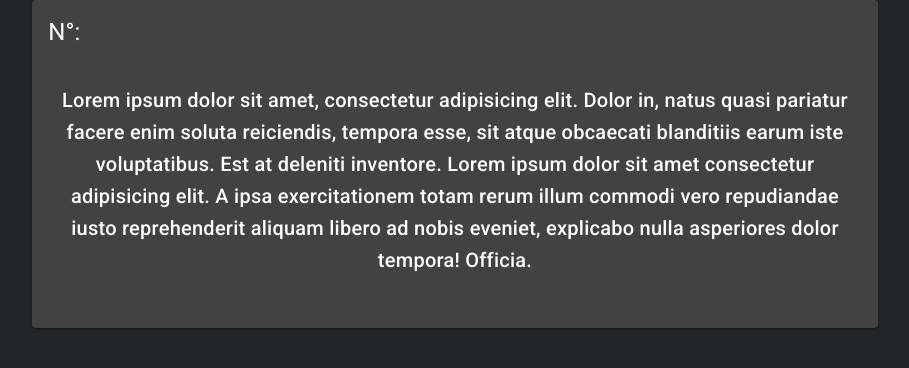
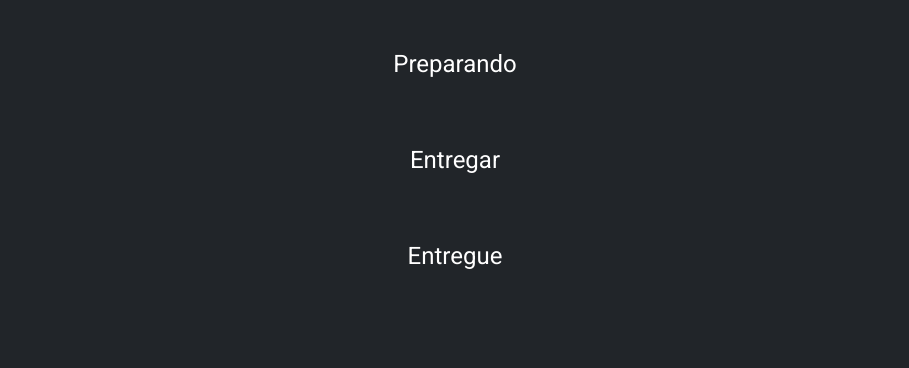
Before and after one commit to landergerotto/FazbearPizzariaProject, an Angular app in the folder Front/FazbearPizzaria/: page /pedidos in a window 1280 px wide. Shown: the top 368 px of the page, without its empty margins (185-1094 px from the left). Built offline with nearby package versions, Linux system fonts and the light colour scheme; no server answers.

Commit message:
Started to appear on orders page

```diff
--- /dev/null
+++ b/Front/FazbearPizzaria/src/app/model/kitchen-data.ts
@@ -0,0 +1,10 @@
+import { _Bottom } from "@angular/cdk/scrolling";
+
+export interface KitchenData {
+  orderID: number;
+  productName: string[];
+  quantity: number[];
+  pronto: boolean;
+  entregue: boolean;
+
+}
--- a/Front/FazbearPizzaria/src/app/pedidos-page/pedidos-page.component.html
+++ b/Front/FazbearPizzaria/src/app/pedidos-page/pedidos-page.component.html
@@ -1,21 +1,128 @@
 <div class="row d-flex justify-content-center text-align-center text-center">
-  <div class="col col-8">
-    <mat-card class="example-card">
+  <div class="col col-8 mt-5">
+    <div class="text-center" style="color:white">
+      <h1>Preparando</h1>
+    </div>
+    @for(item of orders; track item.orderID) {
+      @if (item.pronto == false) {
+        <mat-card class="example-card">
+          <mat-card-header>
+            <mat-card-title>
+              <h1>N°: {{ item.orderID }}</h1>
+            </mat-card-title>
+          </mat-card-header>
 
-      <mat-card-header>
-        <mat-card-title> <h1>N°:</h1> </mat-card-title>
-      </mat-card-header>
+          <mat-card-content class="d-flex justify-content-around">
+            <br />
+            <div>
+              @for(prod of item.productName; track prod) {
+              <h2>
+                {{ prod }}
+              </h2>
+            }
+            </div>
+            <div>
+              @for(qtd of item.quantity; track qtd) {
+                <h2>
+                  {{ qtd }}
+                </h2>
+              }
+            </div>
+            <br />
+          </mat-card-content>
+          <div class="text-center">
+            <button
+            mat-stroked-button
+            color="accent"
+            style="width: 20%;"
+            (click)="reloadPage()">PREPARADO</button>
 
-      <mat-card-content>
-        <br>
-        <h2>
-          Lorem ipsum dolor sit amet, consectetur adipisicing elit. Dolor in, natus quasi pariatur facere enim soluta reiciendis, tempora esse, sit atque obcaecati blanditiis earum iste voluptatibus. Est at deleniti inventore. Lorem ipsum dolor sit amet consectetur adipisicing elit. A ipsa exercitationem totam rerum illum commodi vero repudiandae iusto reprehenderit aliquam libero ad nobis eveniet, explicabo nulla asperiores dolor tempora! Officia.
-        </h2>
-        <br>
-      </mat-card-content>
+          </div>
+        </mat-card>
+        <p></p>
+        <p></p>
+      }
+    }
+  </div>
+  <div class="col col-8 mt-5">
+      <div class="text-center" style="color:white">
+        <h1>Entregar</h1>
+      </div>
+      @for(item of orders; track item.orderID) {
+        @if (item.pronto == true && item.entregue == false) {
+          <mat-card class="example-card">
+            <mat-card-header>
+              <mat-card-title>
+                <h1>N°: {{ item.orderID }}</h1>
+              </mat-card-title>
+            </mat-card-header>
 
-    </mat-card>
+            <mat-card-content class="d-flex justify-content-around">
+              <br />
+              <div>
+                @for(prod of item.productName; track prod) {
+                <h2>
+                  {{ prod }}
+                </h2>
+              }
+              </div>
+              <div>
+                @for(qtd of item.quantity; track qtd) {
+                  <h2>
+                    {{ qtd }}
+                  </h2>
+                }
+              </div>
+              <br />
+            </mat-card-content>
+            <div class="text-center">
+              <button
+              mat-stroked-button
+              color="accent"
+              style="width: 20%;">ENTREGUE</button>
+            </div>
+          </mat-card>
+          <p></p>
+          <p></p>
+        }
+      }
+  </div>
+  <div class="col col-8 mt-5">
+    <div class="text-center" style="color:white">
+      <h1>Entregue</h1>
+    </div>
+    @for(item of orders; track item.orderID) {
+      @if (item.pronto == true && item.entregue == true) {
+        <mat-card class="example-card">
+          <mat-card-header>
+            <mat-card-title>
+              <h1>N°: {{ item.orderID }}</h1>
+            </mat-card-title>
+          </mat-card-header>
 
-  </div>
+          <mat-card-content class="d-flex justify-content-around">
+            <br />
+            <div>
+              @for(prod of item.productName; track prod) {
+              <h2>
+                {{ prod }}
+              </h2>
+            }
+            </div>
+            <div>
+              @for(qtd of item.quantity; track qtd) {
+                <h2>
+                  {{ qtd }}
+                </h2>
+              }
+            </div>
+            <br />
+          </mat-card-content>
 
+        </mat-card>
+        <p></p>
+        <p></p>
+      }
+    }
 </div>
+</div>
--- a/Front/FazbearPizzaria/src/app/pedidos-page/pedidos-page.component.ts
+++ b/Front/FazbearPizzaria/src/app/pedidos-page/pedidos-page.component.ts
@@ -1,14 +1,39 @@
-import { Component } from '@angular/core';
+import { OrderService } from './../services/order.service';
+import { Component, OnInit } from '@angular/core';
 import { CommonModule } from '@angular/common';
-import {MatCardModule} from '@angular/material/card';
+import { MatCardModule } from '@angular/material/card';
+import { KitchenData } from '../model/kitchen-data';
+import { MatButtonModule } from '@angular/material/button';
 
 @Component({
   selector: 'app-pedidos-page',
   standalone: true,
-  imports: [CommonModule, MatCardModule],
+  imports: [CommonModule, MatCardModule, MatButtonModule],
   templateUrl: './pedidos-page.component.html',
   styleUrl: './pedidos-page.component.css'
 })
-export class PedidosPageComponent {
+export class PedidosPageComponent implements OnInit {
+
+  orders: KitchenData[] = [];
+
+  constructor (
+    private orderService: OrderService
+  ) { }
+
+  ngOnInit(): void {
+    this.orderService.getAllOrders()
+      .subscribe( (data: any) => {
+        this.orders = data;
+        console.log(this.orders)
+    })
+  }
+
+  PreparedOrder(item: KitchenData) {
+
+  }
+
+  reloadPage() {
+    window.location.reload()
+  }
 
 }
--- a/Front/FazbearPizzaria/src/app/services/api-client.service.ts
+++ b/Front/FazbearPizzaria/src/app/services/api-client.service.ts
@@ -14,10 +14,10 @@ export class ApiClientService {
       .get(this.backend + url)
   }
 
-  // getByVar(url: string, obj : any) {
-  //   return this.http
-  //     .getByVar(this.backend + url, obj)
-  // }
+  put(url: string, obj : any) {
+    return this.http
+      .put(this.backend + url, obj)
+  }
 
   post(url: string, obj: any) {
     return this.http
--- a/Front/FazbearPizzaria/src/app/services/order.service.ts
+++ b/Front/FazbearPizzaria/src/app/services/order.service.ts
@@ -9,9 +9,18 @@ export class OrderService {
 
   constructor(private http: ApiClientService) { }
 
+  getAllOrders ()
+  {
+    return this.http.get('order')
+  }
+
   registerOrder(data: OrderData[])
   {
     this.http.post('order/register', data)
       .subscribe(response => console.log(response))
   }
+
+  alterOrder(data: any) {
+
+  }
 }
```
Also changed, not shown: Front/FazbearPizzaria/src/app/model/order-status-data.ts (added, +7 -0 lines).
